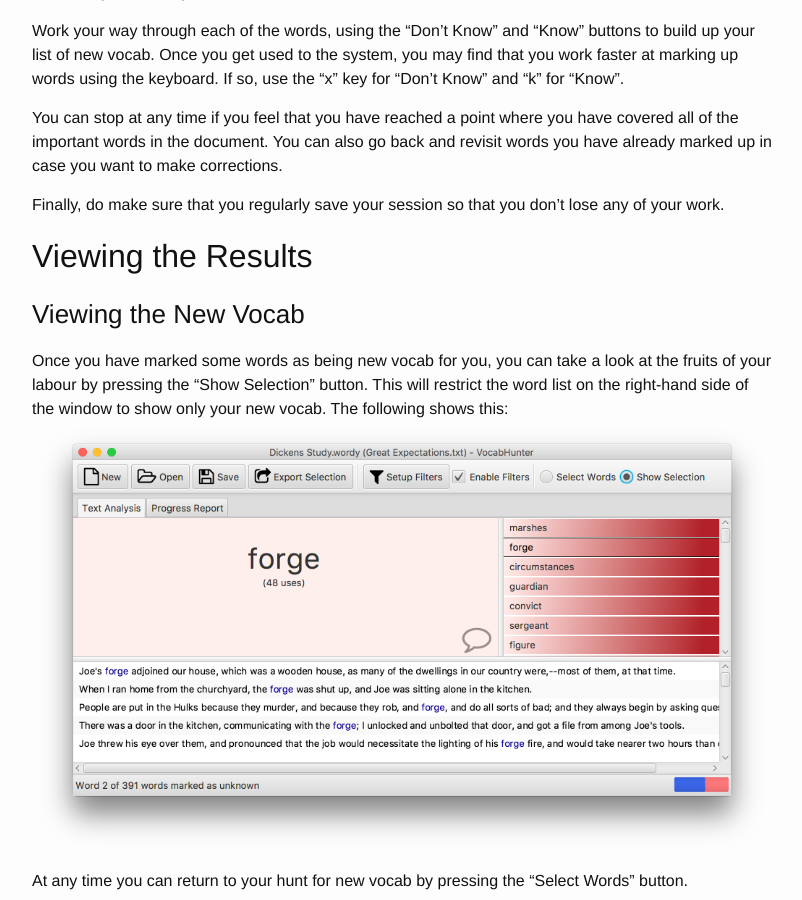
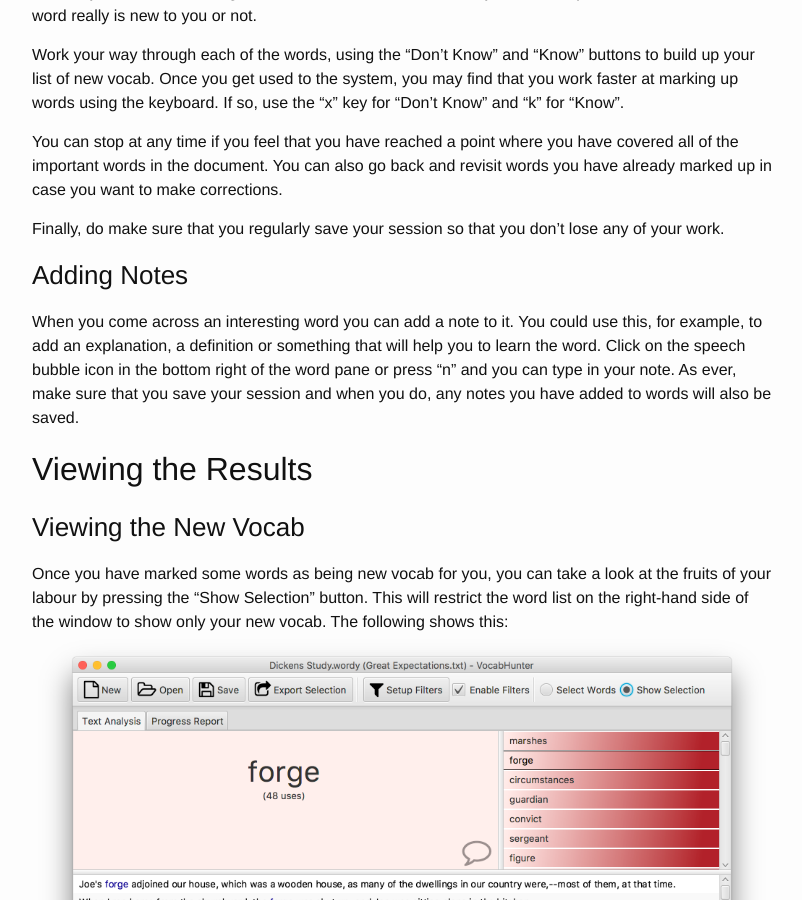
Before and after one commit to VocabHunter/vocabhunter.github.io, a Jekyll site: the page built from help.md, in a window 1280 px wide and 900 px high, scrolled down 2513 px. Shown: the whole window, without its empty margins (238-1040 px from the left). Built offline with Jekyll 4.4.1, drawn with Linux system fonts in a browser that asks for light colours.

Commit message:
Included instructions for adding notes to words

```diff
--- a/help.md
+++ b/help.md
@@ -44,6 +44,10 @@ Work your way through each of the words, using the "Don't Know" and "Know" butto
 You can stop at any time if you feel that you have reached a point where you have covered all of the important words in the document.  You can also go back and revisit words you have already marked up in case you want to make corrections.
 
 Finally, do make sure that you regularly save your session so that you don't lose any of your work.
+
+### Adding Notes
+
+When you come across an interesting word you can add a note to it.  You could use this, for example, to add an explanation, a definition or something that will help you to learn the word.  Click on the speech bubble icon in the bottom right of the word pane or press "n" and you can type in your note.  As ever, make sure that you save your session and when you do, any notes you have added to words will also be saved.
 
 ## Viewing the Results
 
```
